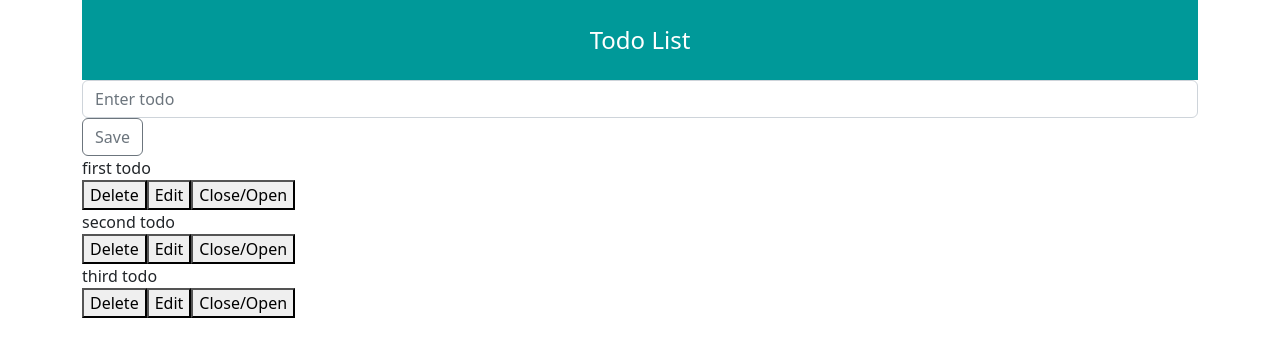
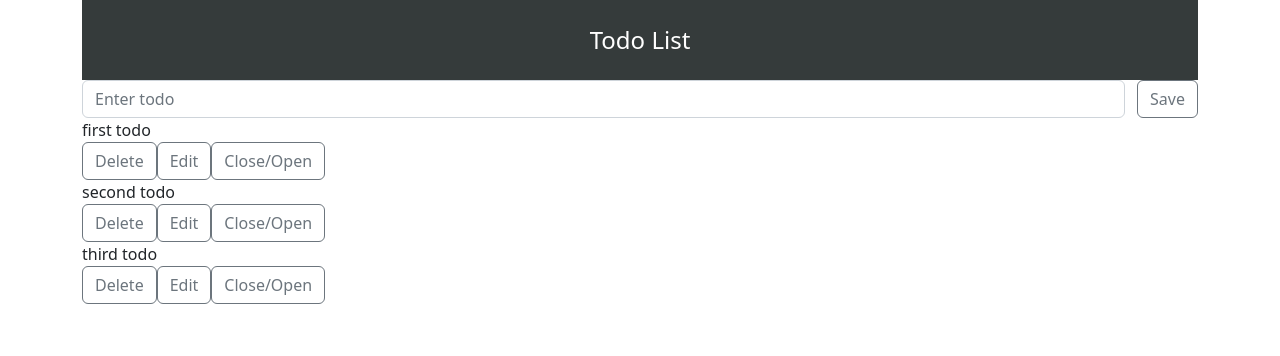
Before and after one commit to VladimirRM/Seo-soul-do, a React (Create React App) app: page / in a window 1280 px wide. Shown: the top 356 px of the page. Built offline with nearby package versions, Linux system fonts and the light colour scheme.

Commit message:
add for button className={s.btn}

```diff
--- a/src/components/AddTodo/AddTodo.js
+++ b/src/components/AddTodo/AddTodo.js
@@ -1,6 +1,7 @@
 import React, { useState } from "react";
 import { v4 as uuidv4 } from "uuid";
 import { Row, Col,Button , FormControl} from "react-bootstrap";
+import s from "../AddTodo/AddTodo.module.css"
 
 const AddTodo = ({ todo, setTodo }) => {
   const [value, setValue] = useState("");
@@ -19,13 +20,13 @@ const AddTodo = ({ todo, setTodo }) => {
 
   return (
     <Row>
-      <Col>
-        < FormControl
+      <Col className={s.addTodoForm}>
+        < FormControl variant="outline-secondary"
           placeholder="Enter todo"
           value={value}
           onChange={(e) => setValue(e.target.value)}
         />
-        <Button variant="outline-secondary"onClick={saveTodo}>Save</Button>
+        <Button variant="outline-secondary"onClick={saveTodo} className={s.btn}>Save</Button>
       </Col>
     </Row>
   );
--- /dev/null
+++ b/src/components/AddTodo/AddTodo.module.css
@@ -0,0 +1,8 @@
+.addTodoForm {
+  display: flex;
+  flex: 1px;
+margin-top: 25px;
+}
+.btn {
+  margin-left: 12px;
+}
--- a/src/components/Header/Header.module.css
+++ b/src/components/Header/Header.module.css
@@ -2,7 +2,7 @@
     height: 80px;
     font-size: 24px;
     color: #fff;
-    background: #009999;
+    background: #353b3b;
     display: flex;
     align-items: center;
     justify-content: center;
--- a/src/components/TodoList/TodoList.js
+++ b/src/components/TodoList/TodoList.js
@@ -1,4 +1,5 @@
 import React, { useState } from "react";
+import { Row, Col, Button, FormControl } from "react-bootstrap";
 
 const TodoList = ({ todo, setTodo }) => {
   const [edit, setEdit] = useState(null);
@@ -46,15 +47,33 @@ const TodoList = ({ todo, setTodo }) => {
           )}
           {edit == item.id ? (
             <div>
-              <button onClick={() => saveTodo(item.id)}>Save</button>
+              <Button className={s.btn}
+                variant="outline-secondary"
+                onClick={() => saveTodo(item.id)}
+              >
+                Save
+              </Button>
             </div>
           ) : (
             <div>
-              <button onClick={() => deleteTodo(item.id)}>Delete</button>
-              <button onClick={() => editTodo(item.id, item.title)}>
+              <Button
+                variant="outline-secondary"
+                onClick={() => deleteTodo(item.id)}
+              >
+                Delete
+              </Button>
+              <Button
+                variant="outline-secondary"
+                onClick={() => editTodo(item.id, item.title)}
+              >
                 Edit
-              </button>
-              <button onClick={() => statusTodo(item.id)}>Close/Open</button>
+              </Button>
+              <Button
+                variant="outline-secondary"
+                onClick={() => statusTodo(item.id)}
+              >
+                Close/Open
+              </Button>
             </div>
           )}
         </div>
```
